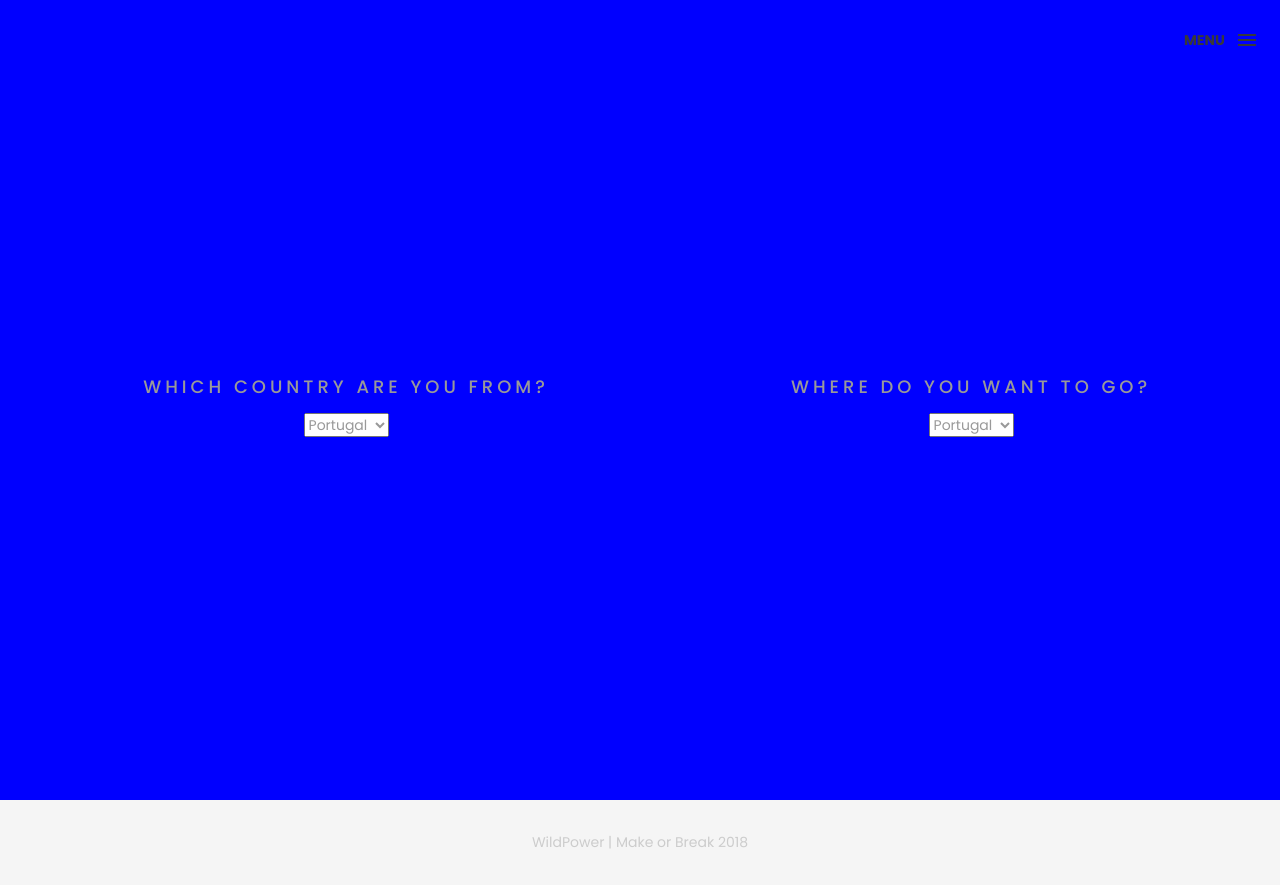
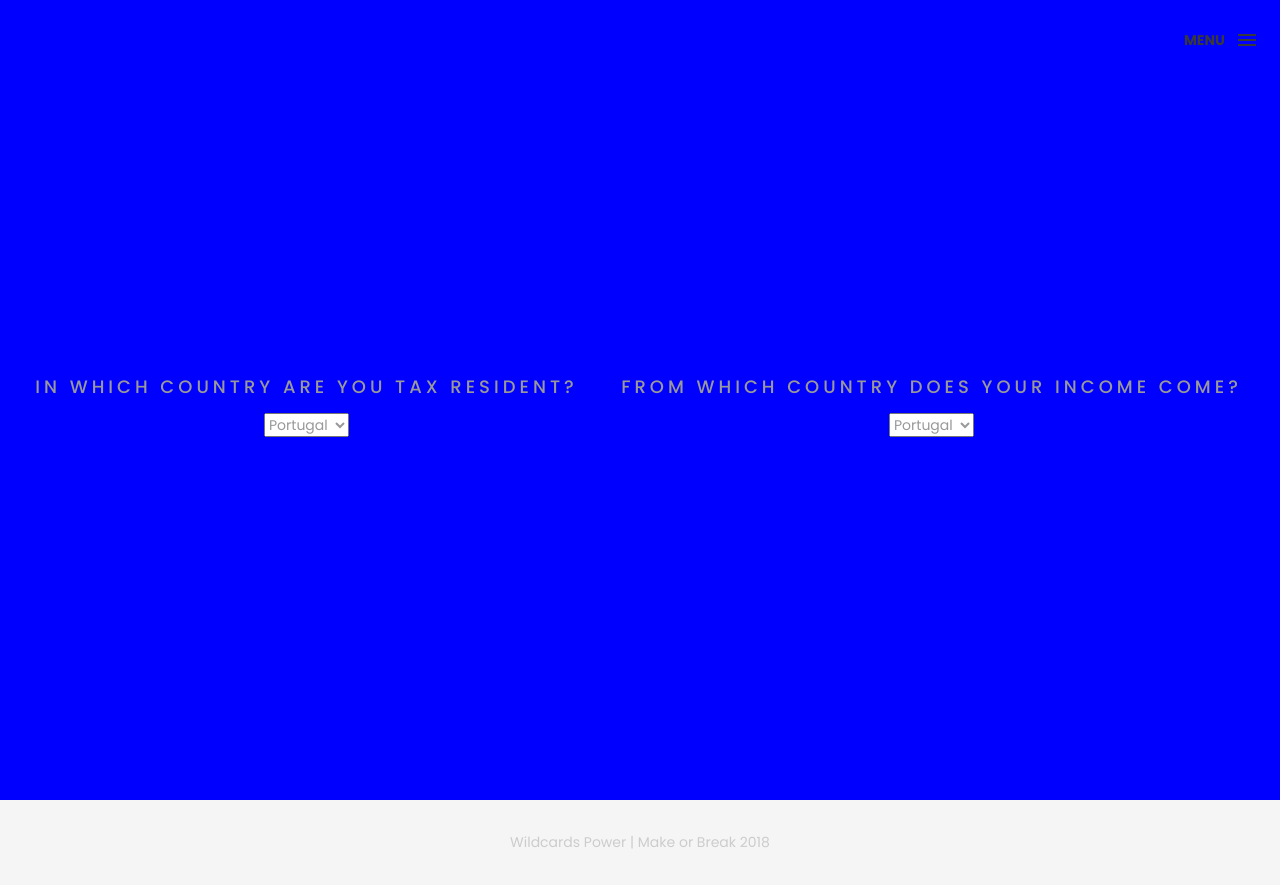
Before and after one commit to makeorbreak-io/the-unlikely-heroes, a website: page index.html in a window 1280 px wide. Drawn offline with nearby package versions, Linux system fonts and the light colour scheme.

Commit message:
Improved questions on User Interface

```diff
--- a/index.html
+++ b/index.html
@@ -52,7 +52,7 @@
         <!-- box-intro -->
         <section class="box-intro">
             <div class="table-cell">
-                <h4>Which country are you from?</h4>
+                <h4>In which country are you tax resident?</h4>
 
             <select class="dropdown_selectCountry">
                 <option value="portugal">Portugal</option>
@@ -63,7 +63,7 @@
 
             </div>
             <div class="table-cell">
-                <h4>Where do you want to go?</h4>
+                <h4>From which country does your income come?</h4>
 
 
             <select class="dropdown_selectCountry">
@@ -88,7 +88,7 @@
     <!-- footer -->
     <footer>
         <div class="container-fluid">
-            <p class="copyright">WildPower | Make or Break 2018</p>
+            <p class="copyright">Wildcards Power | Make or Break 2018</p>
         </div>
     </footer>
     <!-- end footer -->
```
